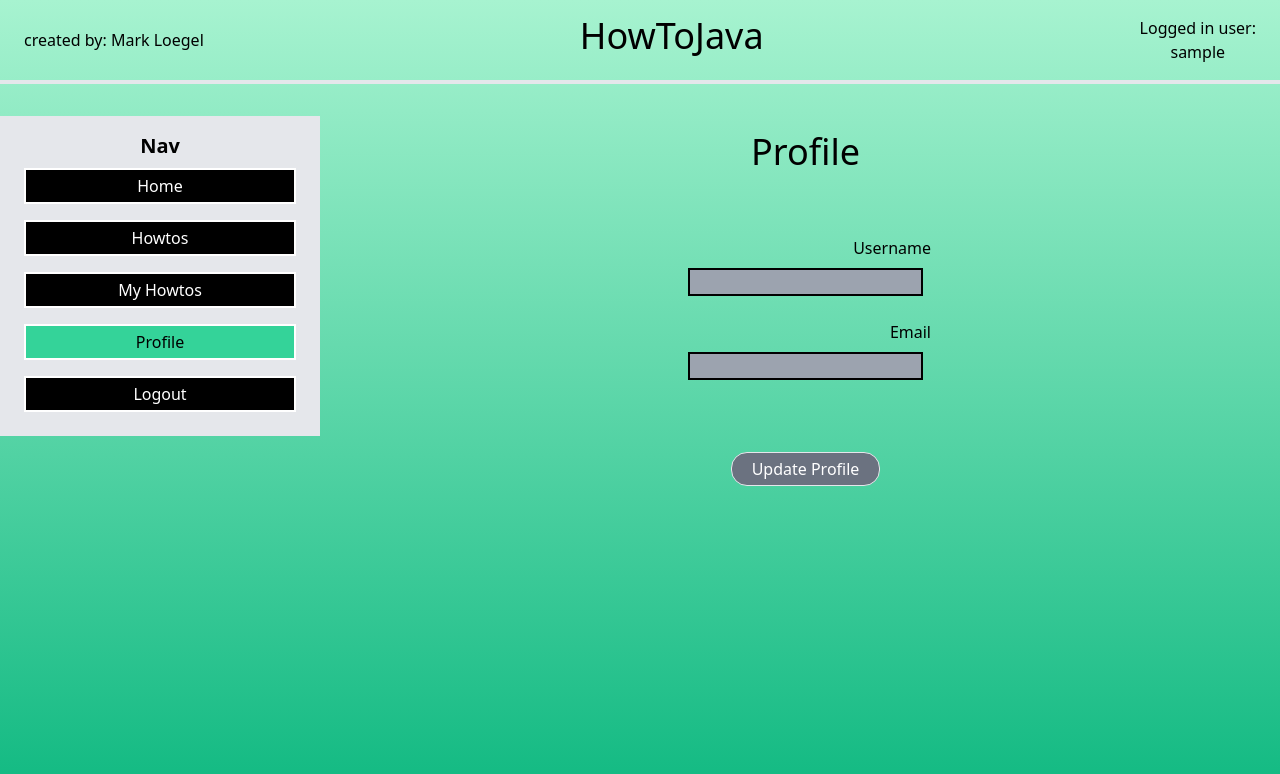
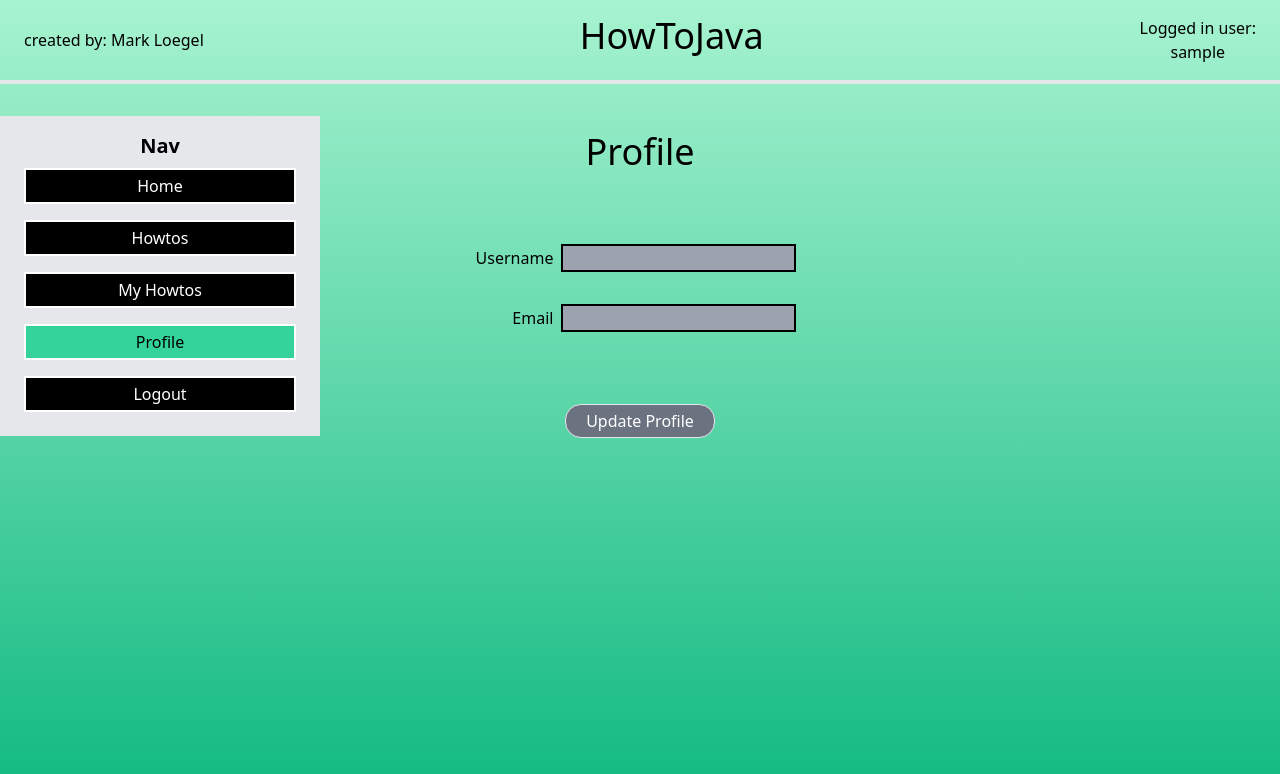
Before and after one commit to meloegel/HowToJavaFE, a React (Create React App) app: page /profile in a window 1280 px wide. Shown: the top 774 px of the page. Built offline with nearby package versions, Linux system fonts and the light colour scheme; no server answers; sample sign-in values are in the browser's storage.

Commit message:
can update username profile page close to auto-fill

```diff
--- a/src/components/account/Profile.tsx
+++ b/src/components/account/Profile.tsx
@@ -1,4 +1,5 @@
 import { useEffect, useState } from "react";
+import { useHistory } from "react-router";
 import useFetch from "../../hooks/useFetch";
 import Button from "../common/button/button";
 import Header from "../common/header";
@@ -11,6 +12,7 @@ const initialFormValues = {
 };
 
 export default function Profile(): JSX.Element {
+  const history = useHistory();
   const [formValues, setFormValues] = useState(initialFormValues);
   const [request, data] = useFetch<any>();
   const [userId, setUserId] = useState();
@@ -50,17 +52,16 @@ export default function Profile(): JSX.Element {
   const onSubmit = (evt: any) => {
     evt.preventDefault();
     const body = {
+      userid: userId,
       username: formValues.username,
       primaryemail: formValues.primaryemail,
     };
+    console.log(JSON.stringify(body))
     const headers = {
       "Content-Type": "application/json",
       Authorization: token!,
-      Accept: "*/*",
-      "Content-Length": "100",
-      Connection: "keep-alive",
-      "Accept-Encoding": "gzip, deflate, br",
     };
+    console.log(userId)
     request(`http://localhost:2019/users/user/${userId}`, {
       method: "PATCH",
       body: JSON.stringify(body),
@@ -69,8 +70,13 @@ export default function Profile(): JSX.Element {
       .then((res) => {
         if (data) {
           console.log("Success");
+           alert(`
+           Success!
+           Please log back in with your new username
+           `);
+           window.localStorage.clear()
+           history.push("/")
         }
-        alert(`Success!`);
       })
       .catch((error) => console.log(error));
   };
@@ -89,24 +95,24 @@ export default function Profile(): JSX.Element {
       <div>
         <div className="grid grid-cols-4">
           <NavBar active={"profile"} className=""/>
-          <form onSubmit={onSubmit} className="col-start-3 m-auto">
+          <form onSubmit={onSubmit} className="col-start-2 col-span-2 m-auto">
             <h2 className="text-center text-4xl p-4 mb-2">Profile</h2>
             <div className="flex justify-center p-4">
               <div className="text-right p-4">
                 <div className="p-2 ">
                   <label>Username</label>
                   <input
-                    className="bg-gray-400 border-2 border-black m-2 "
+                    className="bg-gray-400 border-2 border-black m-2"
                     value={formValues.username}
                     onChange={onInputChange}
                     name="username"
                     type="text"
                   />
                 </div>
-                <div className="p-2 ">
-                  <label>Email</label>
+                <div className="p-2">
+                  <label >Email</label>
                   <input
-                    className="bg-gray-400 border-2 border-black m-2 "
+                    className="bg-gray-400 border-2 border-black m-2"
                     value={formValues.primaryemail}
                     onChange={onInputChange}
                     name="primaryemail"
@@ -119,7 +125,7 @@ export default function Profile(): JSX.Element {
               <Button
                 text="Update Profile"
                 onClick={() => {}}
-                className=" bg-gray-500 text-white "
+                className=" bg-gray-500 text-white"
               />
             </div>
           </form>
```
